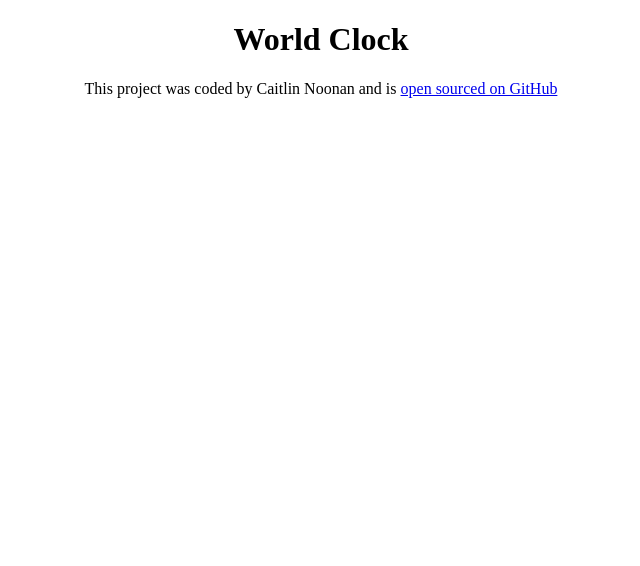
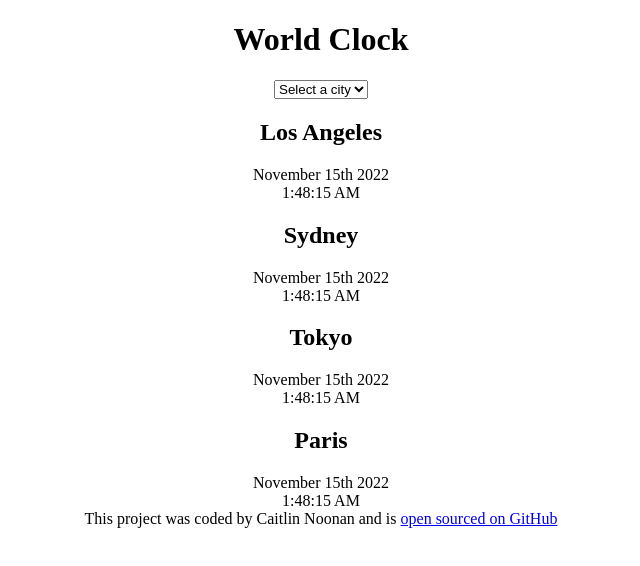
Before and after one commit to cnoonan612/world-clock, a plain HTML site: page index.html in a window 1280 px wide. Shown: the whole page, without its empty margins (319-959 px from the left). Drawn offline with Linux system fonts and the light colour scheme.

Commit message:
Added the basic HTML

```diff
--- a/index.html
+++ b/index.html
@@ -8,7 +8,39 @@
     <title>World Clock</title>
   </head>
   <body>
-    <h1>World Clock</h1>
+    <div class="container">
+      <h1>World Clock</h1>
+      <select>
+        <option value="">Select a city</option>
+        <option value="">London</option>
+        <option value="">Auckland</option>
+        <option value="">New York</option>
+      </select>
+
+      <div class="city">
+        <h2>Los Angeles</h2>
+        <div class="date">November 15th 2022</div>
+        <div class="time">1:48:15 AM</div>
+      </div>
+
+      <div class="city">
+        <h2>Sydney</h2>
+        <div class="date">November 15th 2022</div>
+        <div class="time">1:48:15 AM</div>
+      </div>
+
+      <div class="city">
+        <h2>Tokyo</h2>
+        <div class="date">November 15th 2022</div>
+        <div class="time">1:48:15 AM</div>
+      </div>
+
+      <div class="city">
+        <h2>Paris</h2>
+        <div class="date">November 15th 2022</div>
+        <div class="time">1:48:15 AM</div>
+      </div>
+    </div>
     <footer>
       This project was coded by Caitlin Noonan and is
       <a href="https://github.com/cnoonan612/world-clock" target="_blank"
```
